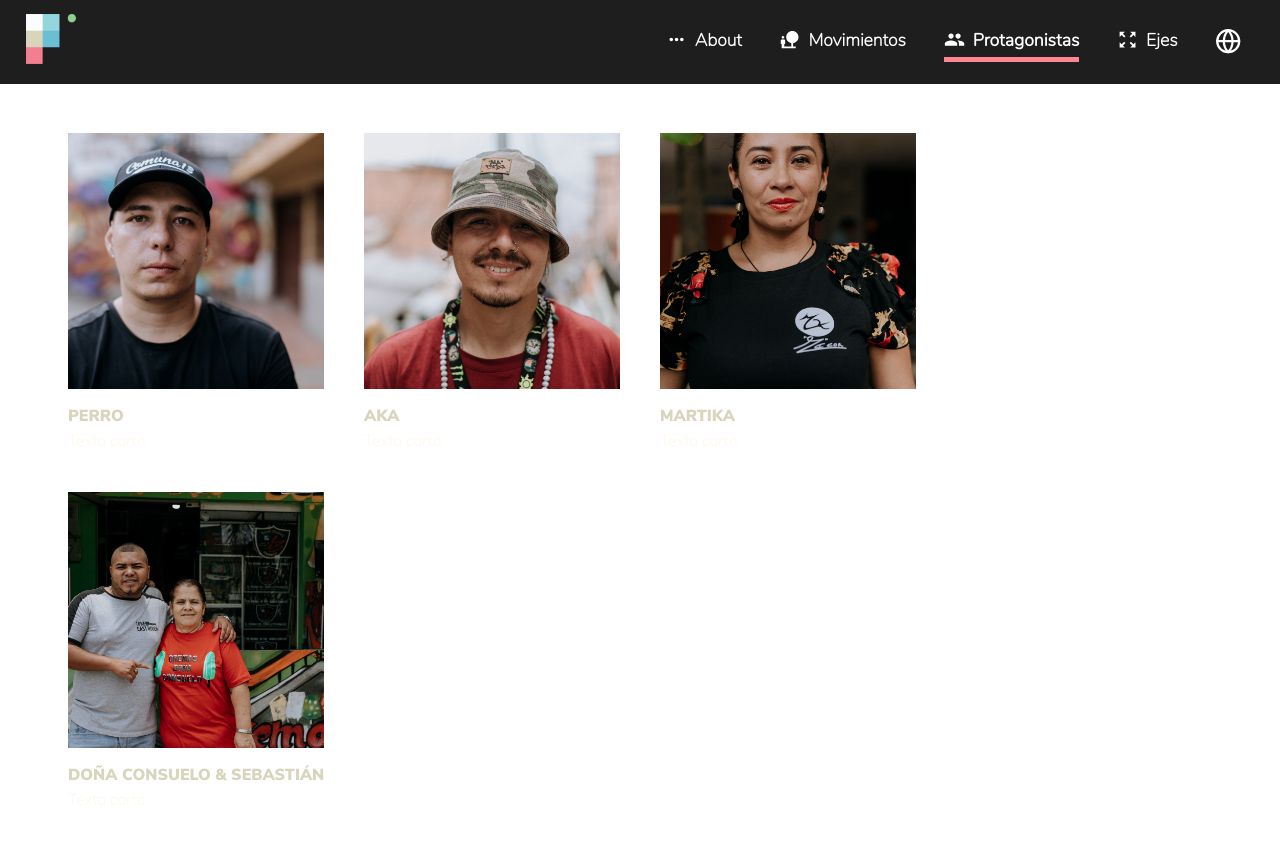
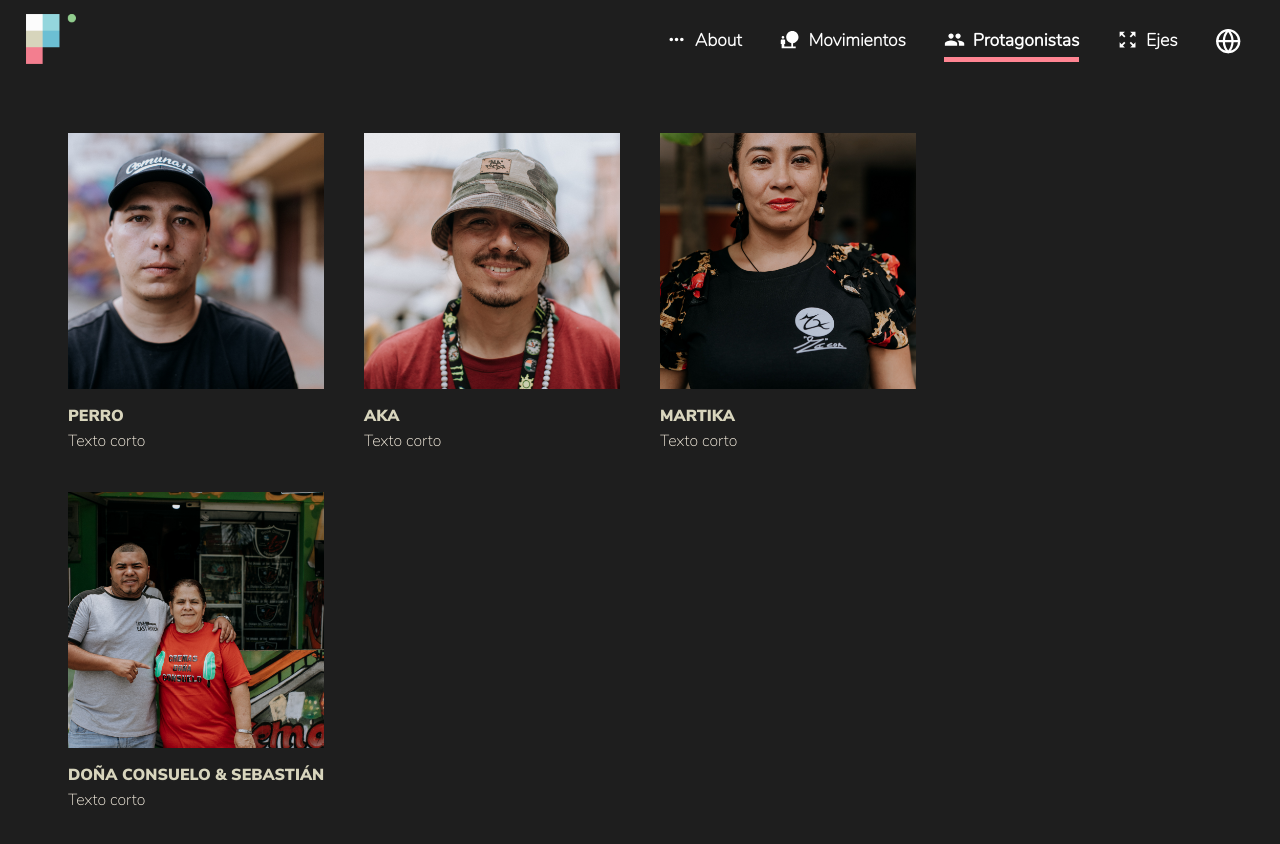
Before and after one commit to carmenchapa/protagonistas, a React (Create React App) app: page /protagonistas in a window 1280 px wide. Shown: the top 844 px of the page. Built offline with nearby package versions, Linux system fonts and the light colour scheme.

Commit message:
Make protas background dark grey

```diff
--- a/src/protagonistas/index.js
+++ b/src/protagonistas/index.js
@@ -9,7 +9,7 @@ export default class Protagonistas extends React.Component {
 
   render() {
 		return (
-			<div className="AppContainer NabBarAvoiding" style={{alignContent: 'center'}}>
+			<div className="AppContainer NabBarAvoiding ProtasContainer" style={{alignContent: 'center'}}>
 					<div style={{...gridStyle, maxWidth: `${this.getWidth()}px`}}>
 					{protas.map((e, i) =>
 						<Prota key={i} size={'20vw'} name={e.nombre} src={e.img}
```
